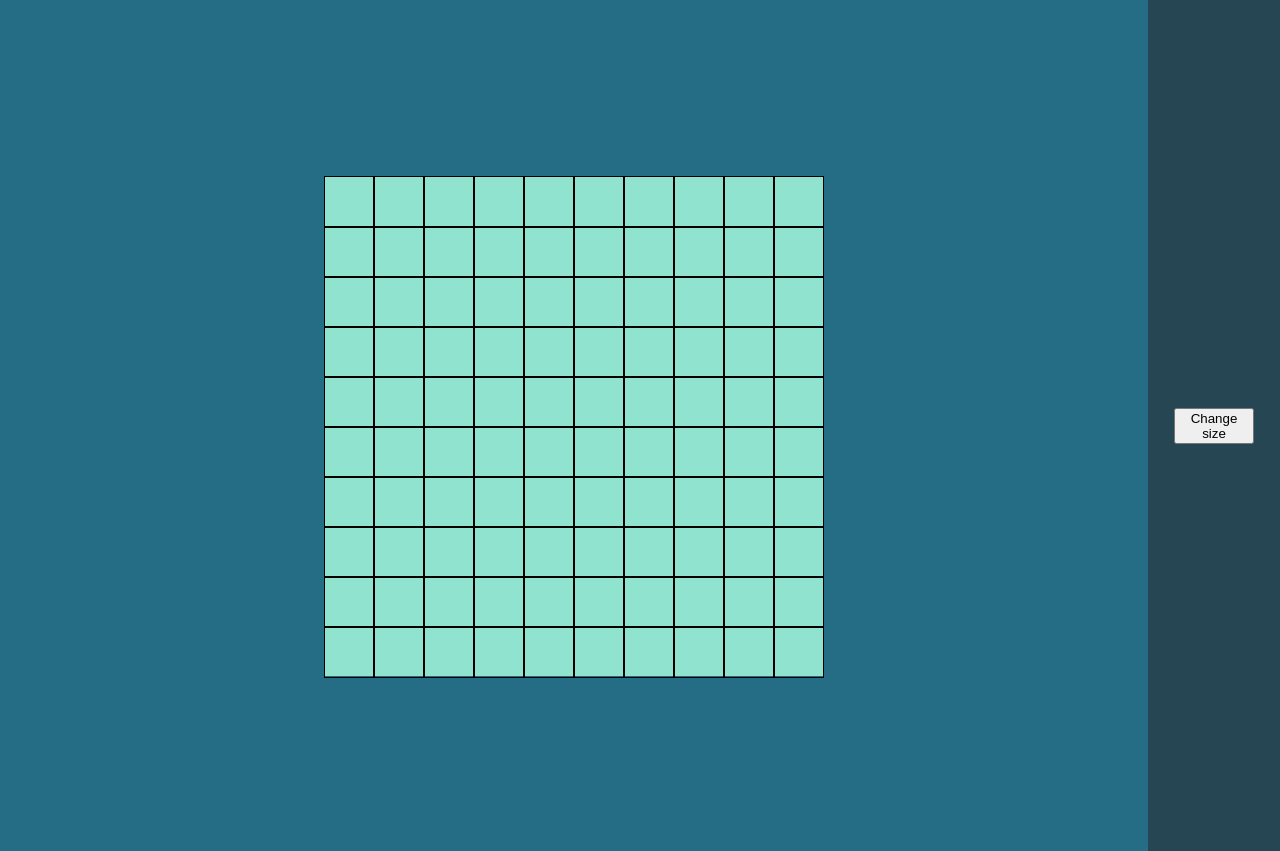
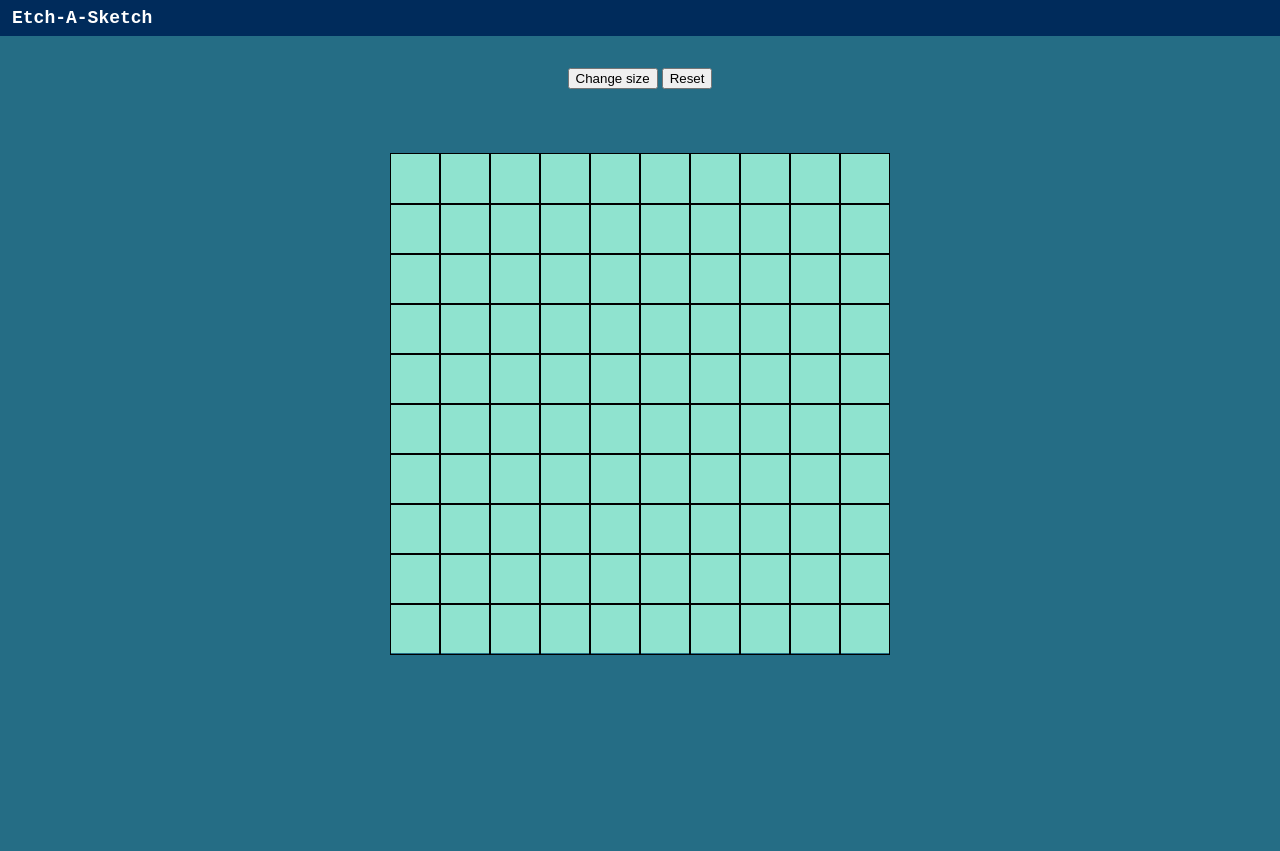
Before and after one commit to ajoygp/top-Etch-A-Sketch, a plain HTML site: page index.html in a window 1280 px wide. After the commit the page ends 800 px from the top, so only its background shows below. Drawn offline with Linux system fonts and the light colour scheme.

Commit message:
Correct header + Add reset button

```diff
--- a/index.html
+++ b/index.html
@@ -8,14 +8,15 @@
     <link rel="stylesheet" href="./styles.css">
 </head>
 <body>
+    <nav>Etch-A-Sketch</nav>
+    <div>
+        <button class="size-button">Change size</button>
+        <button class="reset-button">Reset</button>
+    </div>
+    <div class="container"></div>
 
-    <div class="top-container">
-        <div class="container"></div>
-    </div>
 
-    <div class="sidebar">
-        <button class="size-button">Change size</button>
-    </div>
+
 
 </body>
 </html>
--- a/script.js
+++ b/script.js
@@ -1,8 +1,11 @@
 let container=document.querySelector(".container");
 let sizebutton=document.querySelector(".size-button");
+let resetbutton=document.querySelector(".reset-button");
+
 
 let minGrid=1;
 let maxGrid=100;
+let newGridSize=10;
 
 function randomColor(){
     let letters = '0123456789ABCDEF';
@@ -12,6 +15,12 @@ function randomColor(){
   }
   return color;
 }
+
+resetbutton.addEventListener("click",()=>{
+    container.innerHTML="";
+    createGrids(newGridSize);
+})
+
 
 function createGrids(len=10){
     len = len>maxGrid? maxGrid:len;
@@ -35,14 +44,14 @@ function createGrids(len=10){
 createGrids();
 
 function getsize(){
-    let s =window.prompt(`Enter grid size (min ${minGrid}, max ${maxGrid})`)
-    if(!Number(s)){
+    newGridSize =window.prompt(`Enter grid size (min ${minGrid}, max ${maxGrid})`)
+    if(newGridSize && !Number(newGridSize)){
         window.alert("Enter a valid number");
-        s =window.prompt(`Enter grid size (min ${minGrid}, max ${maxGrid})`)
+        newGridSize =window.prompt(`Enter grid size (min ${minGrid}, max ${maxGrid})`)
     }
-    if(s){
+    if(newGridSize){
         container.innerHTML="";
-        createGrids(s);
+        createGrids(newGridSize);
     }
 }
 sizebutton.addEventListener("click",getsize);
--- a/styles.css
+++ b/styles.css
@@ -1,13 +1,30 @@
 body{
 display: flex;
-justify-content: space-between;
+flex-direction: column;
 align-items: center;
+justify-content: center;
 background-color: #256D85;
 padding: 0%;
 margin: 0%;
 }
 
-.top-container{
+nav{
+    background-color: #002B5B;
+    width: 100%;
+    padding:8px;
+    padding-left: 32px;
+    color: #fff;
+    display: flex;
+    font-weight: bold;
+    font-family: 'Courier New', Courier, monospace;
+    font-size: large;
+    margin-bottom: 32px;
+
+}
+
+
+
+.grid-container{
     width: 100%;
     height: 100%;
     display: flex;
@@ -24,6 +41,7 @@ margin: 0%;
     flex-direction: column;
     width: 500px;
     height: 500px;
+    margin-top: 5%;
 }
 
 .gridRow{
@@ -37,21 +55,11 @@ border: black solid;
 border-width: 1px;
 width: 100%;
 height: 100%;
+padding: 0%;
+margin: 0%;
 
 }
 
-.sidebar{
-    background-color: #264653;
-    display: flex;
-    align-items: center;
-    justify-content: center;
-    justify-self: flex-end;
-    height: 100%;
-    padding: 2%;
-    margin-left;: 8px
+button{
+    flex-grow: 1;
 }
-
-.sizebutton{
-    width: auto;
-
-}
```
